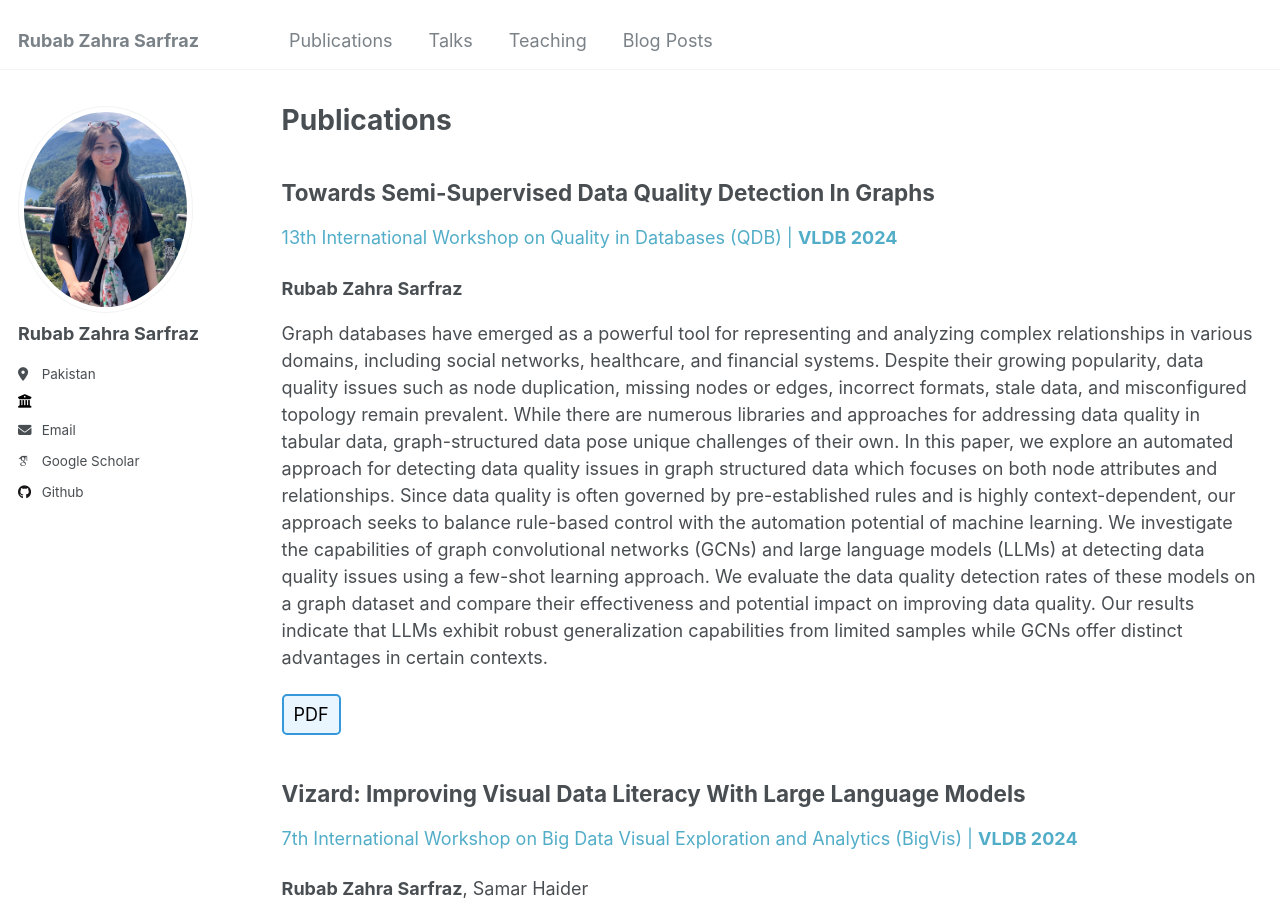
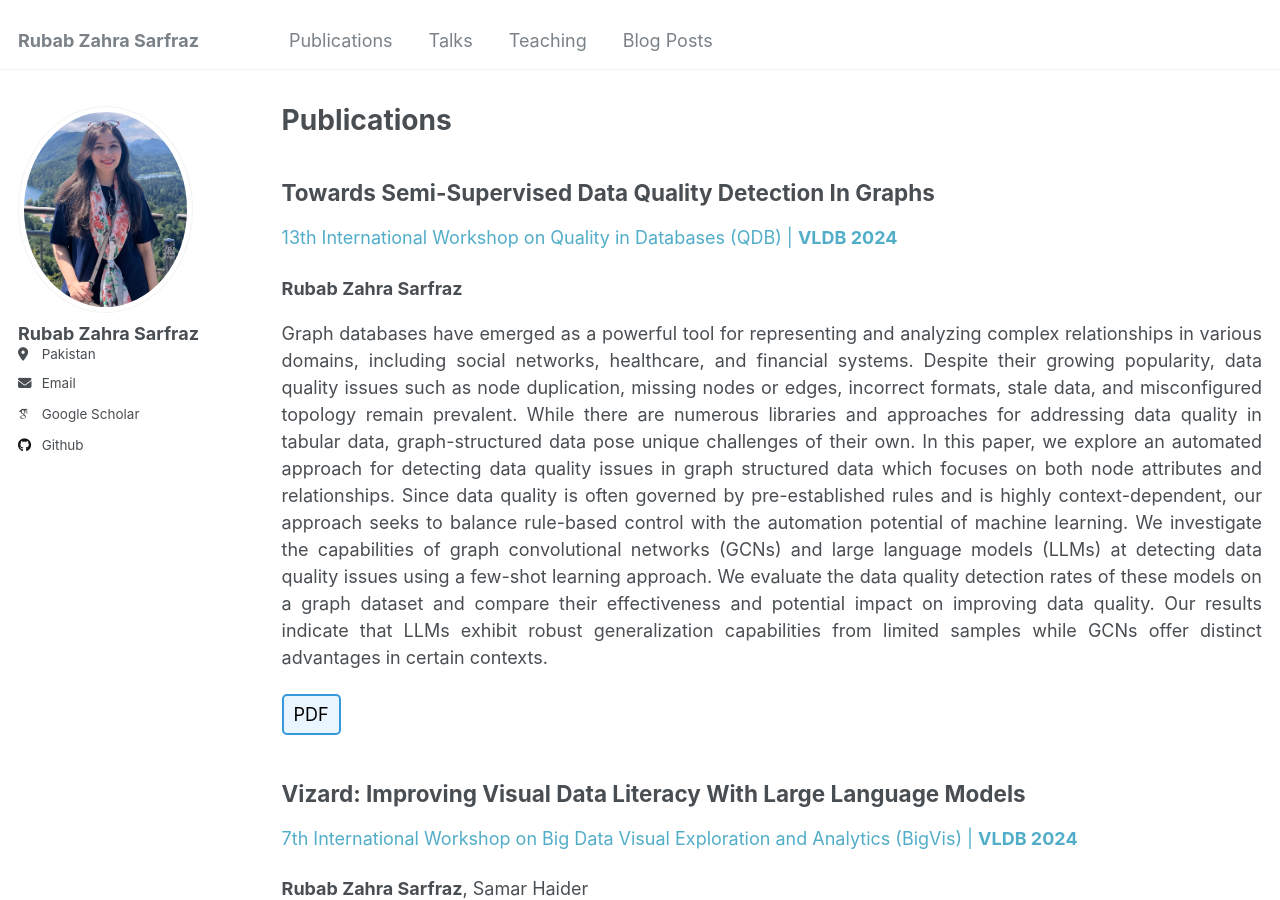
Before and after one commit to rubabzs/rubabzs.github.io, a Jekyll site: the page built from _pages/publications.html, in a window 1280 px wide and 900 px high. Built offline with Jekyll 4.4.1, drawn with Linux system fonts in a browser that asks for light colours; some web fonts are replaced.

Commit message:
justified text in publications

```diff
--- a/_config.yml
+++ b/_config.yml
@@ -24,9 +24,9 @@ author:
   avatar           : "rubab-photo.jpg"
   name             : "Rubab Zahra Sarfraz"
   pronouns         : # example: "she/her"
-  bio              : ""
+  bio              : #""
   location         : "Pakistan"
-  employer         : ""
+  employer         : #""
   uri              : # URL
   email            : "rubabzsarfraz@gmail.com"
 
--- a/_pages/publications.html
+++ b/_pages/publications.html
@@ -15,7 +15,7 @@ author_profile: true
 
 <b>Rubab Zahra Sarfraz</b>
 
-<p> Graph databases have emerged as a powerful tool for representing and analyzing complex relationships in various domains, including social networks, healthcare, and financial systems. Despite their growing popularity, data quality issues such as node duplication, missing nodes or edges, incorrect formats, stale data, and misconfigured topology remain prevalent. While there are numerous libraries and approaches for addressing data quality in tabular data, graph-structured data pose unique challenges of their own. In this paper, we explore an automated approach for detecting data quality issues in graph structured data which focuses on both node attributes and relationships. Since data quality is often governed by pre-established rules and is highly context-dependent, our approach seeks to balance rule-based control with the automation potential of machine learning. We investigate the capabilities of graph convolutional networks (GCNs) and large language models (LLMs) at detecting data quality issues using a few-shot learning approach. We evaluate the data quality detection rates of these models on a graph dataset and compare their effectiveness and potential impact on improving data quality. Our results indicate that LLMs exhibit robust generalization capabilities from limited samples while GCNs offer distinct advantages in certain contexts. </p>
+<p style="text-align: justify;text-justify: inter-word;"> Graph databases have emerged as a powerful tool for representing and analyzing complex relationships in various domains, including social networks, healthcare, and financial systems. Despite their growing popularity, data quality issues such as node duplication, missing nodes or edges, incorrect formats, stale data, and misconfigured topology remain prevalent. While there are numerous libraries and approaches for addressing data quality in tabular data, graph-structured data pose unique challenges of their own. In this paper, we explore an automated approach for detecting data quality issues in graph structured data which focuses on both node attributes and relationships. Since data quality is often governed by pre-established rules and is highly context-dependent, our approach seeks to balance rule-based control with the automation potential of machine learning. We investigate the capabilities of graph convolutional networks (GCNs) and large language models (LLMs) at detecting data quality issues using a few-shot learning approach. We evaluate the data quality detection rates of these models on a graph dataset and compare their effectiveness and potential impact on improving data quality. Our results indicate that LLMs exhibit robust generalization capabilities from limited samples while GCNs offer distinct advantages in certain contexts. </p>
 
 <a href="https://rubabzs.github.io/files/qdb.pdf" style="text-decoration: none;">
     <span style="border: 2px solid #3498db; padding: 5px 10px; border-radius: 5px; background-color: #eaf6ff; display: inline-block; color: #000;">
@@ -36,7 +36,7 @@ author_profile: true
 <b>Rubab Zahra Sarfraz</b>, Samar Haider
 
 
-<p> Data visualizations are commonplace in both our professional and personal lives. From workplace dashboards to our health charts to spending trackers—we interact with them almost every day. However, despite their crucial role in communicating information to us, many people still struggle to effectively use these tools and draw meaningful insights from them. This issue is particularly acute in developing countries where language barriers and limited technology skills present additional challenges for data visualization literacy. In this paper, we present Vizard: a dashboard companion that uses large language models to analyze data visualizations for users and explain their elements in their language of choice, as well as providing insights and recommendations based on the trends observed according to the user’s industry and job role. We pair this with a novel framework for evaluating visualization literacy which uses procedurally generated questions that are tailored to participants’ interests and current visualization literacy level. We make Vizard open source to encourage more research in this direction. </p>
+<p style="text-align: justify;text-justify: inter-word;"> Data visualizations are commonplace in both our professional and personal lives. From workplace dashboards to our health charts to spending trackers—we interact with them almost every day. However, despite their crucial role in communicating information to us, many people still struggle to effectively use these tools and draw meaningful insights from them. This issue is particularly acute in developing countries where language barriers and limited technology skills present additional challenges for data visualization literacy. In this paper, we present Vizard: a dashboard companion that uses large language models to analyze data visualizations for users and explain their elements in their language of choice, as well as providing insights and recommendations based on the trends observed according to the user’s industry and job role. We pair this with a novel framework for evaluating visualization literacy which uses procedurally generated questions that are tailored to participants’ interests and current visualization literacy level. We make Vizard open source to encourage more research in this direction. </p>
 
 
 <a href="https://rubabzs.github.io/files/vizard.pdf" style="text-decoration: none;">
@@ -58,7 +58,7 @@ author_profile: true
 
 Nida Munawar, <b>Rubab Zahra Sarfraz</b>, Maria Costello, David Robinson, Colm Bergin, Elaine Greene
 
-<p> Older adults with COVID-19 are more likely to present with atypical symptoms, notably delirium. The main objective of this meta-analysis is to identify risk factors for delirium and outcomes of delirium in hospitalized older adults (65 years or above) with COVID-19. Our review identifies key factors associated with increased risk of developing delirium in hospitalized older adults with COVID-19. Identification of patients at risk of delirium and attention to these factors early during admission may improve outcomes for this vulnerable cohort.</p>
+<p style="text-align: justify;text-justify: inter-word;"> Older adults with COVID-19 are more likely to present with atypical symptoms, notably delirium. The main objective of this meta-analysis is to identify risk factors for delirium and outcomes of delirium in hospitalized older adults (65 years or above) with COVID-19. Our review identifies key factors associated with increased risk of developing delirium in hospitalized older adults with COVID-19. Identification of patients at risk of delirium and attention to these factors early during admission may improve outcomes for this vulnerable cohort.</p>
 
 <a href="https://rubabzs.github.io/files/delirium.pdf" style="text-decoration: none;">
     <span style="border: 2px solid #3498db; padding: 5px 10px; border-radius: 5px; background-color: #eaf6ff; display: inline-block; color: #000;">
```
Also changed, not shown: _pages/about.md (+0 -1 lines).
